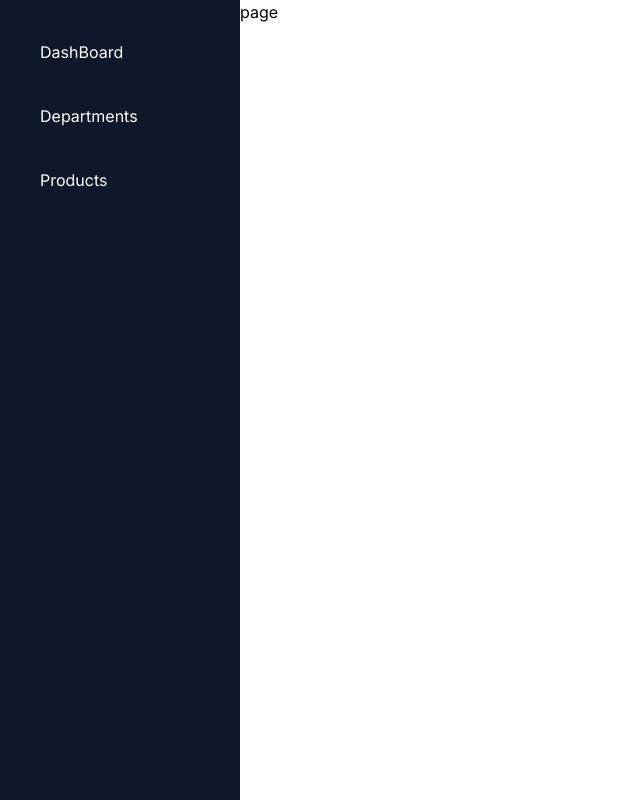
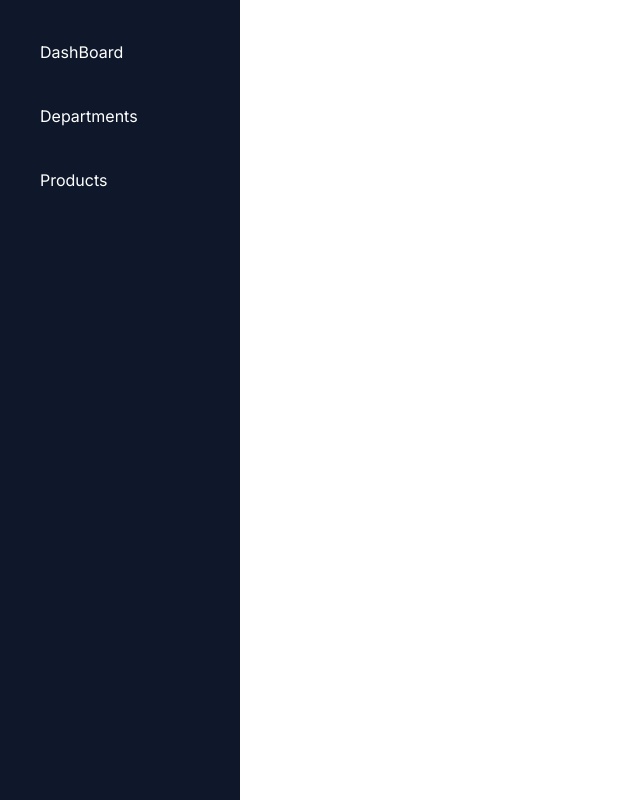
Before and after one commit to assudani66/mcr-10, a Next.js app: page /products in a window 1280 px wide. Shown: the whole page, without its empty margins (0-640 px from the left). Built offline with nearby package versions, Linux system fonts and the light colour scheme.

Commit message:
fix: department

```diff
--- a/src/app/products/[department]/page.tsx
+++ b/src/app/products/[department]/page.tsx
@@ -1,9 +1,5 @@
 import React from 'react'
 
-const page = ({ department }: { department: string }) => {
-    return (
-        <div>{department}</div>
-    )
+export default function Page({ params }: { params: { department: string } }) {
+    return <div>{params.department}</div>
 }
-
-export default page
--- a/src/app/products/page.tsx
+++ b/src/app/products/page.tsx
@@ -2,7 +2,8 @@ import React from 'react'
 
 const page = () => {
     return (
-        <div>page</div>
+        <div>
+        </div>
     )
 }
 
```
